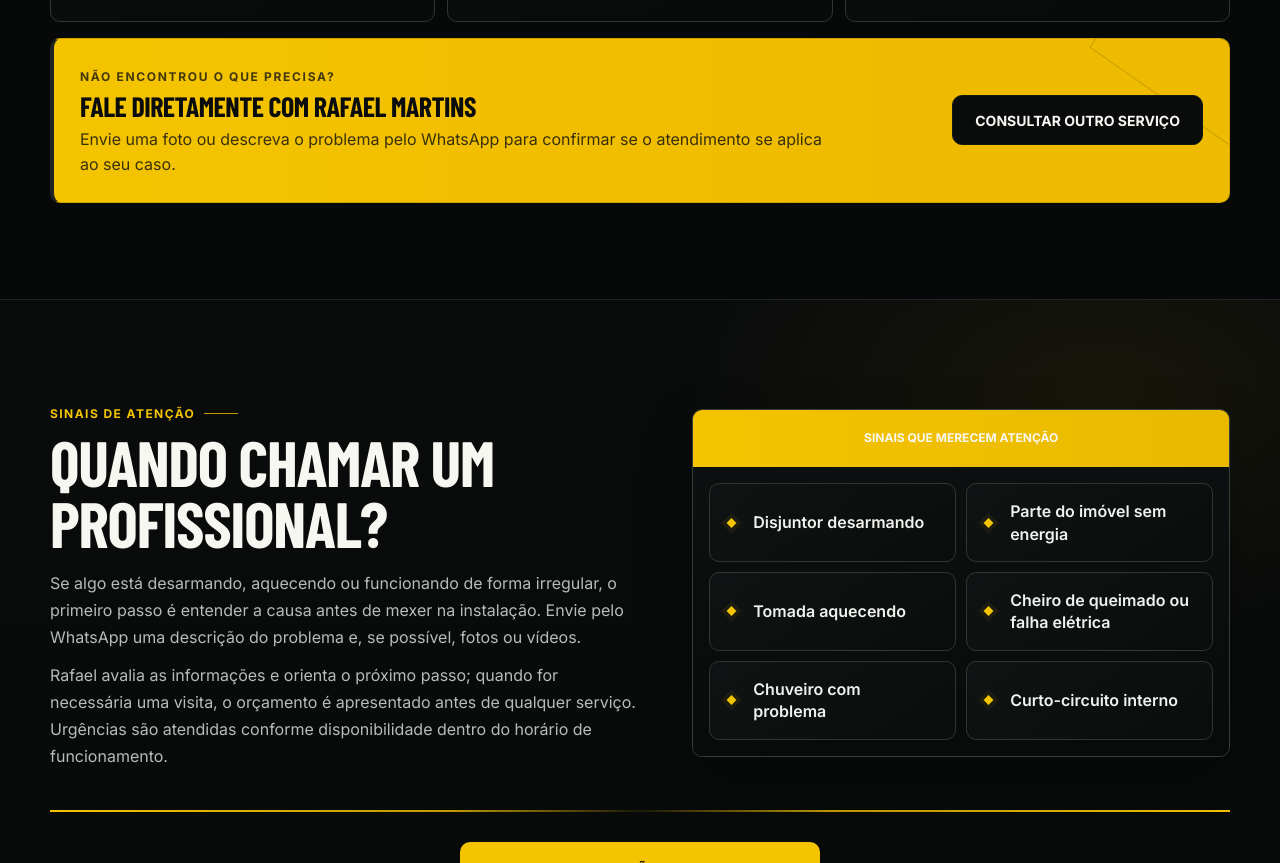
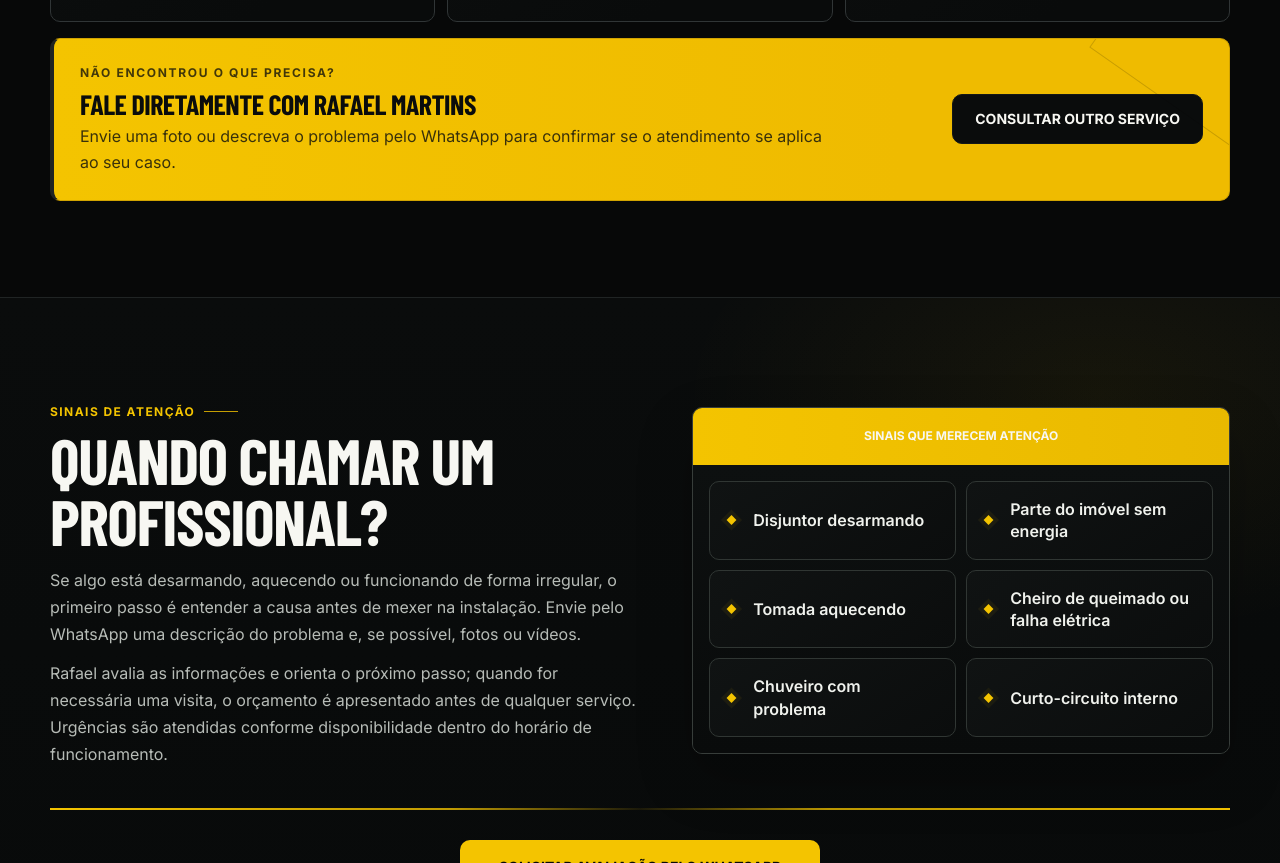
Before and after one commit to vagnerpacheco89/destaque-local-volt, a plain HTML site: page index.html in a window 1280 px wide. Shown: the part 1634-2497 px from the top of the page. Drawn offline with nearby package versions, Linux system fonts and the light colour scheme; a web font is replaced by a local one.

Commit message:
Aplica rodada 16 à identificação do complemento de Serviços
Co-authored-by: OpenBot <335604065+openbotgit[bot]@users.noreply.github.com>

```diff
--- a/index.html
+++ b/index.html
@@ -27,7 +27,7 @@
   <link rel="preconnect" href="https://fonts.gstatic.com" crossorigin />
   <link href="https://fonts.googleapis.com/css2?family=Barlow+Condensed:wght@600;700;800&family=Inter:wght@400;500;600;700&display=swap" rel="stylesheet" />
   <link rel="stylesheet" href="styles.css?v=20261115-classificacao-titulos" />
-  <link rel="stylesheet" href="volt-final.css?v=20261117-cta-single-line" />
+  <link rel="stylesheet" href="volt-final.css?v=20261117-round16" />
 
   <script type="application/ld+json">
   {
@@ -207,7 +207,7 @@
         </div>
 
         <div class="services-other">
-          <div><span class="services-other__eyebrow">NÃO ENCONTROU O QUE PRECISA?</span><h3>Fale diretamente com Rafael Martins</h3><p>Envie uma foto ou descreva o problema pelo WhatsApp para confirmar se o atendimento se aplica ao seu caso.</p></div>
+          <div><span class="services-other__eyebrow" data-min-lines="1" data-max-lines="1"><span class="services-other__eyebrow-full">NÃO ENCONTROU O QUE PRECISA?</span><span class="services-other__eyebrow-short">OUTRO SERVIÇO?</span></span><h3>Fale diretamente com Rafael Martins</h3><p>Envie uma foto ou descreva o problema pelo WhatsApp para confirmar se o atendimento se aplica ao seu caso.</p></div>
           <a class="btn btn--dark services-other__cta" href="https://wa.me/5548999999999?text=DEMO" target="_blank" rel="noopener" data-typography="cta" data-ink="primary" data-min-lines="1" data-max-lines="1"><span class="volt-cta__full">CONSULTAR OUTRO SERVIÇO</span><span class="volt-cta__short">CONSULTAR SERVIÇO</span></a>
         </div>
       </div>
@@ -581,6 +581,6 @@
     </form>
   </dialog>
 
-  <script src="volt-final.js?v=20261117-cta-single-line-2" defer></script>
+  <script src="volt-final.js?v=20261117-round16" defer></script>
 </body>
 </html>
--- a/volt-final.css
+++ b/volt-final.css
@@ -2048,3 +2048,18 @@ main > section:not(.hero) .eyebrow { font-size:var(--section-eyebrow-size) !impo
 }
 #volt-analysis-panel[open] summary::after { content:"−" !important; }
 /* END VOLT TEMPORARY LIMITS MODE */
+
+/* Rodada 16: uma linha reservada; teto e relação com o H3 conferidos na QA. */
+@layer volt-services-other-eyebrow {
+  .services-other__eyebrow {
+    display:block !important; width:max-content !important;
+    max-width:min(280px,100%) !important; height:19.2px !important;
+    min-height:19.2px !important; line-height:19.2px !important;
+    white-space:nowrap !important; margin:0 0 8px !important;
+  }
+  .services-other__eyebrow-full { display:none !important; }
+  .services-other__eyebrow-short { display:inline !important; }
+  .services-other__eyebrow--full .services-other__eyebrow-full { display:inline !important; }
+  .services-other__eyebrow--full .services-other__eyebrow-short { display:none !important; }
+  .services-other h3 { margin-top:0 !important; }
+}
--- a/volt-final.js
+++ b/volt-final.js
@@ -1,3 +1,36 @@
+
+/* Rodada 16: identificação do complemento; fallback curto sem JavaScript. */
+(() => {
+  const eyebrow = document.querySelector('.services-other__eyebrow');
+  const title = eyebrow?.nextElementSibling;
+  if (!eyebrow || !title) return;
+  const full = eyebrow.querySelector('.services-other__eyebrow-full');
+  let queued = false;
+  const fit = () => {
+    queued = false;
+    const style = getComputedStyle(eyebrow);
+    const probe = document.createElement('span');
+    probe.textContent = full.textContent;
+    Object.assign(probe.style, {position:'fixed', visibility:'hidden', width:'max-content',
+      whiteSpace:'nowrap', font:style.font, letterSpacing:style.letterSpacing});
+    document.body.append(probe);
+    const fullWidth = probe.getBoundingClientRect().width;
+    probe.remove();
+    const range = document.createRange();
+    range.selectNodeContents(title);
+    const titleWidth = Math.max(0, ...[...range.getClientRects()].map(rect => rect.width));
+    const available = Math.min(280, eyebrow.parentElement.clientWidth);
+    eyebrow.classList.toggle('services-other__eyebrow--full', fullWidth <= available && fullWidth < titleWidth);
+  };
+  const schedule = () => { if (!queued) { queued = true; requestAnimationFrame(fit); } };
+  const observer = new ResizeObserver(schedule);
+  observer.observe(eyebrow.parentElement);
+  observer.observe(title);
+  window.addEventListener('resize', schedule, {passive:true});
+  document.fonts.ready.then(schedule);
+  window.addEventListener('load', schedule, {once:true});
+  schedule();
+})();
 (() => {
   'use strict';
 
@@ -151,6 +184,7 @@
   const heading = document.querySelector('#servicos-title');
   const intro = document.querySelector('#servicos .services-heading__intro');
   const grid = document.querySelector('#servicos .services-grid');
+  const otherEyebrow = document.querySelector('.services-other__eyebrow');
   const serviceCTAs = [...document.querySelectorAll('#servicos .service-card__cta')];
   if (!heading || !intro || !grid) return;
 
@@ -163,7 +197,7 @@
   panel.innerHTML = `
     <summary>Análise visual · Serviços</summary>
     <div class="volt-analysis-body">
-      <p class="volt-analysis-status">Rodadas 13–15 · limites definidos</p>
+      <p class="volt-analysis-status">Rodadas 13–16 · limites definidos</p>
       <p>As marcações acompanham o conteúdo real, sem mudar seu encaixe.</p>
       <dl>
         <dt class="volt-analysis-blue">Azul · caixa do H2</dt>
@@ -172,7 +206,7 @@
         <dd><output data-analysis="intro"></output><br><span data-analysis="rule"></span><br><output data-analysis="fit"></output></dd>
         <dt class="volt-analysis-blue">Azul · CTAs dos cartões</dt>
         <dd><output data-analysis="cta"></output><br>Uma linha · teto de 240 px dentro da coluna.</dd>
-        <dt class="volt-analysis-amber">Amarelo · intervalos medidos</dt>
+        <dt class="volt-analysis-blue">Azul · identificação do complemento</dt><dd><output data-analysis="other"></output><br>Uma linha · teto de 280 px · menor que a maior linha do H3 · 8 px até o título.</dd>\n        <dt class="volt-analysis-amber">Amarelo · intervalos medidos</dt>
         <dd><output data-analysis="gaps"></output></dd>
       </dl>
       <p>Apresentação com altura natural: menos linhas não deixam uma área vazia reservada.</p>
@@ -242,9 +276,23 @@
     write('gaps', pixels(before) + ' após o H2 · ' + pixels(after) + ' até os cartões');
     const counts = serviceCTAs.map(lineCount);
     write('cta', counts.every(n => n === 1) ? 'Todos os ' + counts.length + ' CTAs em uma linha.' : 'Pendência: há CTA fora de uma linha.');
+    if (otherEyebrow) {
+      const r = otherEyebrow.getBoundingClientRect();
+      const title = otherEyebrow.nextElementSibling.getBoundingClientRect();
+      write('other', pixels(r.width) + ' · ' + lineCount(otherEyebrow) + ' linha(s) · reserva: ' + pixels(r.height) + ' · intervalo: ' + pixels(title.top-r.bottom));
+    }
     marks.replaceChildren();
     if (marks.hidden) return;
     const height = window.innerHeight;
+    if (otherEyebrow) {
+      const r = otherEyebrow.getBoundingClientRect();
+      if (r.bottom >= 0 && r.top <= height) {
+        box(r, 'volt-analysis-outline volt-analysis-outline--heading');
+        label(r.left, r.top - 16, r.width, 'Identificação · 1 linha · teto 280 px', 'volt-analysis-blue volt-analysis-label--small');
+        const t = otherEyebrow.nextElementSibling.getBoundingClientRect();
+        box({left:r.left,top:r.bottom,width:r.width,height:t.top-r.bottom}, 'volt-analysis-gap');
+      }
+    }
     for (const cta of serviceCTAs) {
       const rect = cta.getBoundingClientRect();
       if (rect.width && rect.bottom >= 0 && rect.top <= height) {
@@ -283,7 +331,7 @@
     schedule();
   });
   const observer = new ResizeObserver(schedule);
-  [heading, intro, grid, ...serviceCTAs].forEach(element => observer.observe(element));
+  [heading, intro, grid, otherEyebrow, ...serviceCTAs].filter(Boolean).forEach(element => observer.observe(element));
   window.addEventListener('resize', schedule, {passive:true});
   window.addEventListener('scroll', schedule, {passive:true});
   window.addEventListener('load', schedule, {once:true});
```
